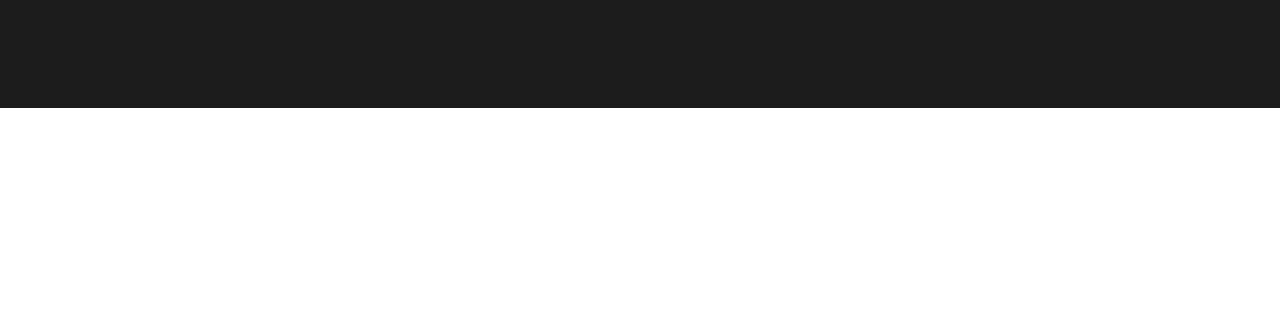
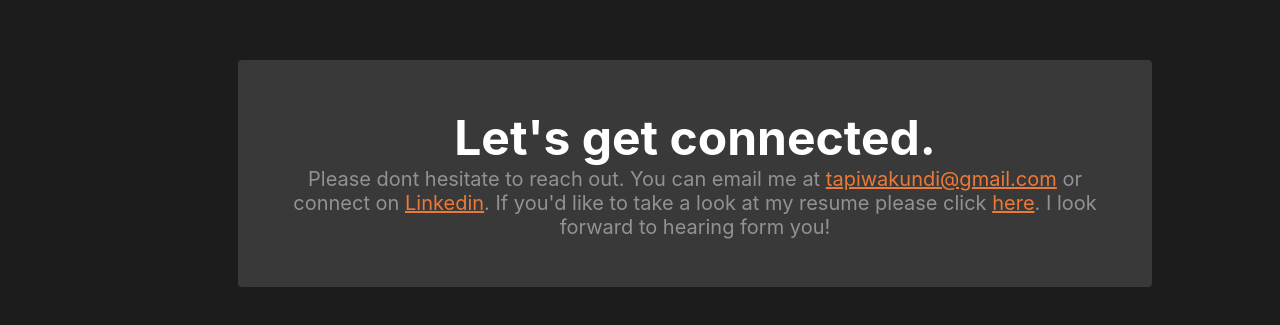
Before and after one commit to tapiwakundi/portfolio-client, a React (Create React App) app: page / in a window 1280 px wide. Shown: the part 3348-3673 px from the top of the page. Before the commit the page ends 3456 px from the top, so only its background shows below. Built offline with nearby package versions, Linux system fonts and the light colour scheme; no server answers.

Commit message:
add footer

```diff
--- a/src/components/Typography/Typography.tsx
+++ b/src/components/Typography/Typography.tsx
@@ -1,7 +1,8 @@
 import styles from './index.module.css'
+import React from 'react'
 
 type Props = {
-    children: string;
+    children: React.ReactNode;
     className?: string;
 }
 
--- a/src/containers/Footer/Footer.tsx
+++ b/src/containers/Footer/Footer.tsx
@@ -4,6 +4,8 @@ import styles from './index.module.css'
 
 export const Footer = () => {
     return <section className={styles.footer}>
-        <Typography.Callout2>Footer</Typography.Callout2>
+        <Typography.Title1>Let's get connected.</Typography.Title1>
+        <Typography.Callout2>Please dont hesitate to reach out. You can email me at <a href="mailto:tapiwakundi@gmail.com">tapiwakundi@gmail.com</a> or connect on <a href="https://www.linkedin.com/in/tapiwa-kundishora-7b8223176/" target="_blank" rel="noreferrer">Linkedin</a>. If you'd like to take a look at my resume please click <a href="https://res.cloudinary.com/dnmlpwow2/image/upload/v1653242303/portfolio/Tapiwa_Resume_May_2022_a6v3ef.pdf"
+            download target="_blank" rel="noreferrer">here</a>. I look forward to hearing form you!</Typography.Callout2>
     </section>
 }
--- a/src/containers/Footer/index.module.css
+++ b/src/containers/Footer/index.module.css
@@ -0,0 +1,22 @@
+@import url('../../global/rootColors.css');
+
+.footer {
+    background-color: #393939;
+    padding: 3em;
+    display: flex;
+    flex-direction: column;
+    text-align: center;
+    align-items: center;
+    margin-top: 2em;
+    border-radius: 4px;
+}
+
+.footer > h1 {
+    margin-top: 0;
+    margin-bottom: 0;
+    text-align: center;
+}
+
+.footer > span > a {
+    color: var(--primary)
+}
--- a/src/containers/Projects/index.module.css
+++ b/src/containers/Projects/index.module.css
@@ -1,5 +1,5 @@
 .projects_container {
-    margin-top: 2em;;
+    margin-top: 2em;
 }
 
 .project_container {
@@ -7,6 +7,7 @@
     display: flex;
     padding: 2em;
     justify-content: space-between;
+    margin-bottom: 2em;
 }
 
 .left {
@@ -21,10 +22,12 @@
 
 .project_thumbnail {
     width: 40vmin;
+    object-fit: contain;
 }
 
 .project_thumbnail_mobile {
     display: none;
+    object-fit: contain;
 }
 
 .button {
@@ -54,10 +57,12 @@
         display: inline;
         width: 38vmin;
         align-self: center;
+        object-fit: contain;
     }
 
     .project_thumbnail {
         display: none;
+        object-fit: contain;
     }
 
 }
--- a/src/pages/Home/Home.tsx
+++ b/src/pages/Home/Home.tsx
@@ -1,5 +1,5 @@
 import { HeaderTitle, Typography } from "../../components"
-import { Experiences, Page, Projects, Articles } from "../../containers"
+import { Experiences, Page, Projects, Articles, Footer } from "../../containers"
 import styles from './index.module.css'
 
 export const Home = () => {
@@ -28,5 +28,7 @@ export const Home = () => {
             <HeaderTitle index='03'>Articles.</HeaderTitle>
             <Articles />
         </section>
+
+        <Footer />
     </Page>
 }
```
